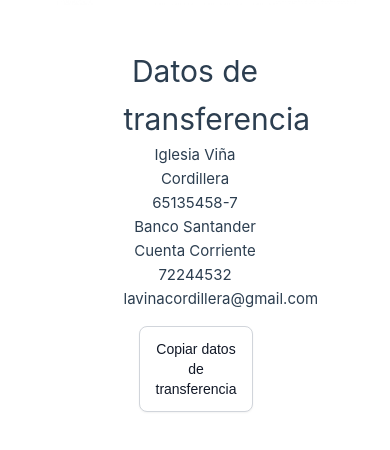
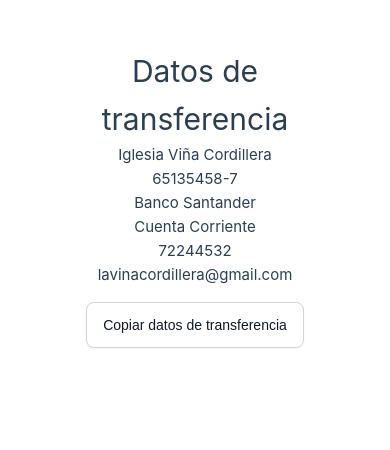
Before and after one commit to baaldana/ivc-app, a Vue app: page / in a window 390 px wide. Shown: the part 116-566 px from the top of the page. Built offline with nearby package versions, Linux system fonts and the light colour scheme.

Commit message:
Responsive text fix

```diff
--- a/package.json
+++ b/package.json
@@ -3,7 +3,7 @@
   "version": "0.0.0",
   "private": true,
   "scripts": {
-    "dev": "vite",
+    "dev": "vite --host",
     "build": "vite build",
     "preview": "vite preview"
   },
--- a/src/assets/main.css
+++ b/src/assets/main.css
@@ -71,12 +71,13 @@ button-39:focus-visible {
 
 .wrapper {
   margin: auto;
-  width: 50%;
+  width: inherit;
   padding: 10px;
   text-align: center;
 }
 
 .wrapper ul {
+  width: inherit;
   list-style: none;
   padding: 0;
   margin: 0;
```
